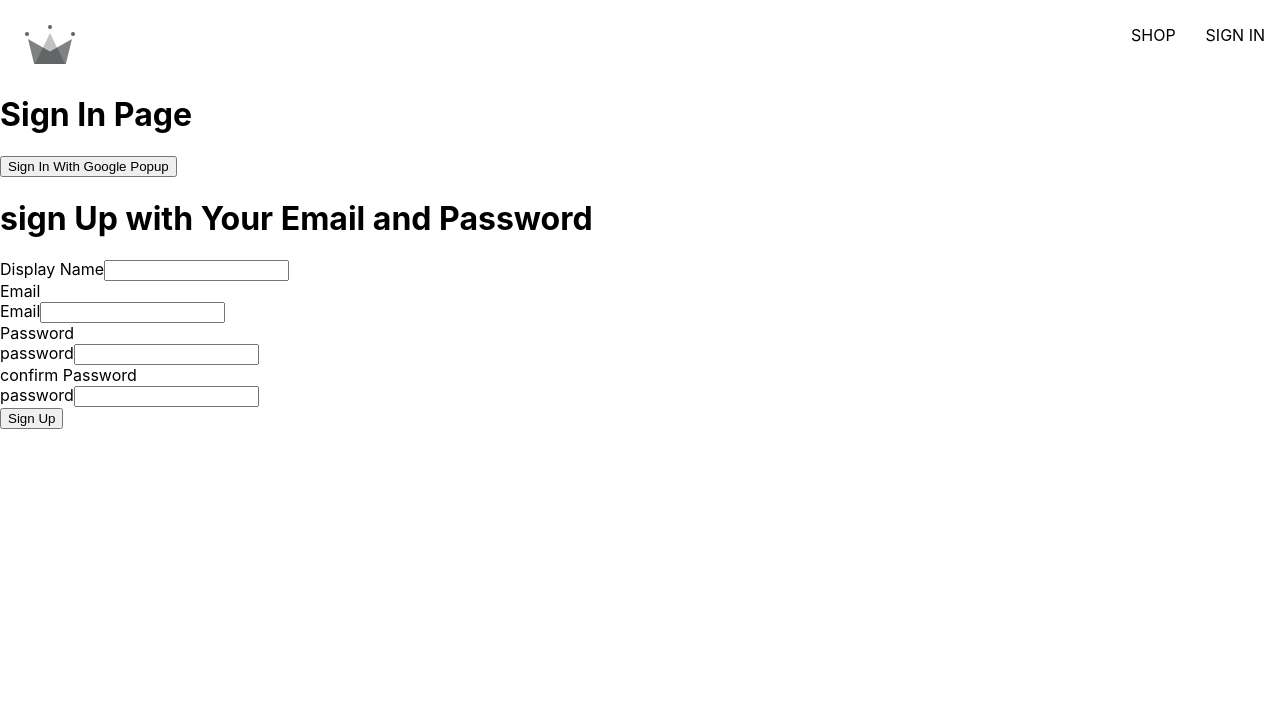
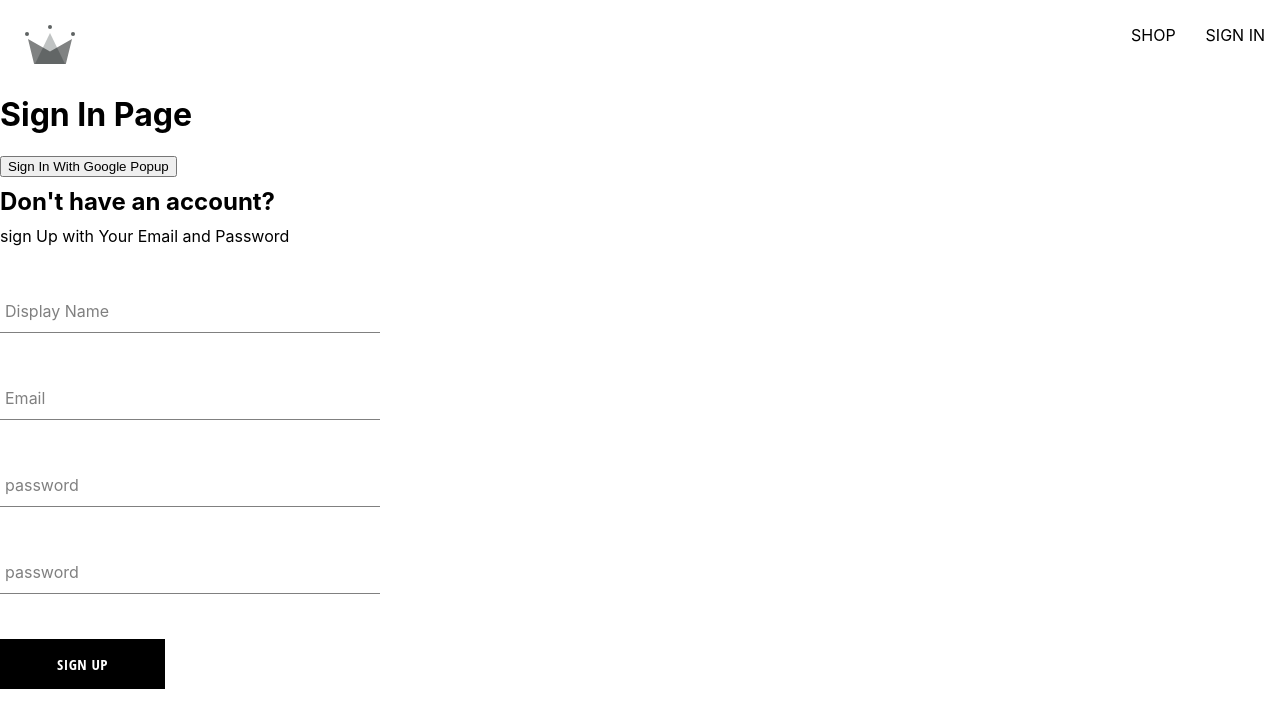
Before and after one commit to aman-khan7/crwn-clothing, a React (Create React App) app: page /sign-in in a window 1280 px wide. Shown: the top 728 px of the page. Built offline with nearby package versions, Linux system fonts and the light colour scheme.

Commit message:
complete sign-up

```diff
--- /dev/null
+++ b/src/components/button/button.components.tsx
@@ -0,0 +1,28 @@
+import { PropsWithChildren } from "react";
+import "./button.styles.scss";
+
+const BUTTON_TYPE_CLASSES = {
+  google: "google-sign-in",
+  inverted: "inverted",
+};
+type ButtonTypeKey = keyof typeof BUTTON_TYPE_CLASSES;
+
+const Button = ({
+  buttonType,
+  ...otherProps
+}: PropsWithChildren<
+  { buttonType?: ButtonTypeKey } & React.HTMLAttributes<HTMLButtonElement> &
+    React.ButtonHTMLAttributes<HTMLButtonElement>
+>) => {
+  return (
+    <button
+      className={`button-container ${
+        buttonType ? BUTTON_TYPE_CLASSES[buttonType] : ""
+      }`}
+      {...otherProps}
+    >
+      {otherProps.children}
+    </button>
+  );
+};
+export default Button;
--- /dev/null
+++ b/src/components/button/button.styles.scss
@@ -0,0 +1,46 @@
+.button-container {
+    min-width: 165px;
+    width: auto;
+    height: 50px;
+    letter-spacing: 0.5px;
+    line-height: 50px;
+    padding: 0 35px 0 35px;
+    font-size: 15px;
+    background-color: black;
+    color: white;
+    text-transform: uppercase;
+    font-family: 'Open Sans Condensed';
+    font-weight: bolder;
+    border: none;
+    cursor: pointer;
+    display: flex;
+    justify-content: center;
+
+    &:hover {
+      background-color: white;
+      color: black;
+      border: 1px solid black;
+    }
+
+    &.google-sign-in {
+      background-color: #4285f4;
+      color: white;
+
+      &:hover {
+        background-color: #357ae8;
+        border: none;
+      }
+    }
+
+    &.inverted {
+      background-color: white;
+      color: black;
+      border: 1px solid black;
+
+      &:hover {
+        background-color: black;
+        color: white;
+        border: none;
+      }
+    }
+  }
--- a/src/components/form-input/form-input.components.tsx
+++ b/src/components/form-input/form-input.components.tsx
@@ -1,13 +1,23 @@
 import { HtmlHTMLAttributes, InputHTMLAttributes } from "react";
+import "./form-input.styles.scss";
 
-const FormInput = (
-  props: React.InputHTMLAttributes<HTMLInputElement> & { label: string }
-) => {
-  const { label, ...otherProps } = props;
+const FormInput = (props: {
+  label: string;
+  inputOptions: React.InputHTMLAttributes<HTMLInputElement>;
+}) => {
+  const { label, inputOptions } = props;
   return (
-    <div>
-      <label> {label}</label>
-      <input {...otherProps} />
+    <div className="group">
+      <input className="form-input" {...inputOptions} />
+      {label && (
+        <label
+          className={`${
+            String(inputOptions?.value)?.length ? "shrink" : ""
+          } form-input-label`}
+        >
+          {label}
+        </label>
+      )}
     </div>
   );
 };
--- a/src/components/form-input/form-input.styles.scss
+++ b/src/components/form-input/form-input.styles.scss
@@ -0,0 +1,54 @@
+$sub-color: grey;
+$main-color: black;
+
+@mixin shrinkLabel {
+  top: -14px;
+  font-size: 12px;
+  color: $main-color;
+}
+
+.group {
+  position: relative;
+  margin: 45px 0;
+
+  .form-input {
+    background: none;
+    background-color: white;
+    color: $sub-color;
+    font-size: 18px;
+    padding: 10px 10px 10px 5px;
+    display: block;
+    width: 100%;
+    border: none;
+    border-radius: 0;
+    border-bottom: 1px solid $sub-color;
+    margin: 25px 0;
+
+    &:focus {
+      outline: none;
+    }
+
+    &:focus ~ .form-input-label {
+      @include shrinkLabel();
+    }
+  }
+
+  input[type='password'] {
+    letter-spacing: 0.3em;
+  }
+
+  .form-input-label {
+    color: $sub-color;
+    font-size: 16px;
+    font-weight: normal;
+    position: absolute;
+    pointer-events: none;
+    left: 5px;
+    top: 10px;
+    transition: 300ms ease all;
+
+    &.shrink {
+      @include shrinkLabel();
+    }
+  }
+}
--- a/src/components/sign-up-form/sign-up-form.components.tsx
+++ b/src/components/sign-up-form/sign-up-form.components.tsx
@@ -4,7 +4,8 @@
   createAuthUserWithEmailAndPassword,
   createUserDocumentFromAuth,
 } from "../../utils/firebase/firebase.utils";
-
+import "./sign-up-form.styles.scss";
+import Button from "../button/button.components";
 const defaultFormFields = {
   displayName: "",
   email: "",
@@ -53,50 +54,58 @@
     setFormFields({ ...formFields, [name]: value });
   };
   return (
-    <div>
-      <h1>sign Up with Your Email and Password</h1>
+    <div className="sign-up-container">
+      <h2>Don't have an account?</h2>
+      <span>sign Up with Your Email and Password</span>
 
       <form onSubmit={handleSubmit}>
         <FormInput
           label="Display Name"
-          type="text"
-          required
-          onChange={handleChange}
-          name="displayName"
-          value={displayName}
+          inputOptions={{
+            type: "text",
+            required: true,
+            onChange: handleChange,
+            name: "displayName",
+            value: displayName,
+          }}
         />
 
-        <label>Email</label>
         <FormInput
           label="Email"
-          type="email"
-          required
-          onChange={handleChange}
-          name="email"
-          value={email}
+          inputOptions={{
+            type: "email",
+            required: true,
+            onChange: handleChange,
+            name: "email",
+            value: email,
+          }}
         />
 
-        <label>Password</label>
         <FormInput
           label="password"
-          type="password"
-          required
-          onChange={handleChange}
-          name="password"
-          value={password}
+          inputOptions={{
+            type: "password",
+
+            required: true,
+            onChange: handleChange,
+            name: "password",
+            value: password,
+          }}
         />
 
-        <label>confirm Password</label>
         <FormInput
           label="password"
-          type="password"
-          required
-          onChange={handleChange}
-          name="confirmPassword"
-          value={confirmPassword}
+          inputOptions={{
+            type: "password",
+
+            required: true,
+            onChange: handleChange,
+            name: "confirmPassword",
+            value: confirmPassword,
+          }}
         />
 
-        <button type="submit">Sign Up</button>
+        <Button type="submit">Sign Up</Button>
       </form>
     </div>
   );
--- /dev/null
+++ b/src/components/sign-up-form/sign-up-form.styles.scss
@@ -0,0 +1,11 @@
+.sign-up-container{
+    display:flex;
+    flex-direction: column;
+    width: 380px;
+
+
+h2{
+    margin: 10px 0;
+
+}
+}
```
